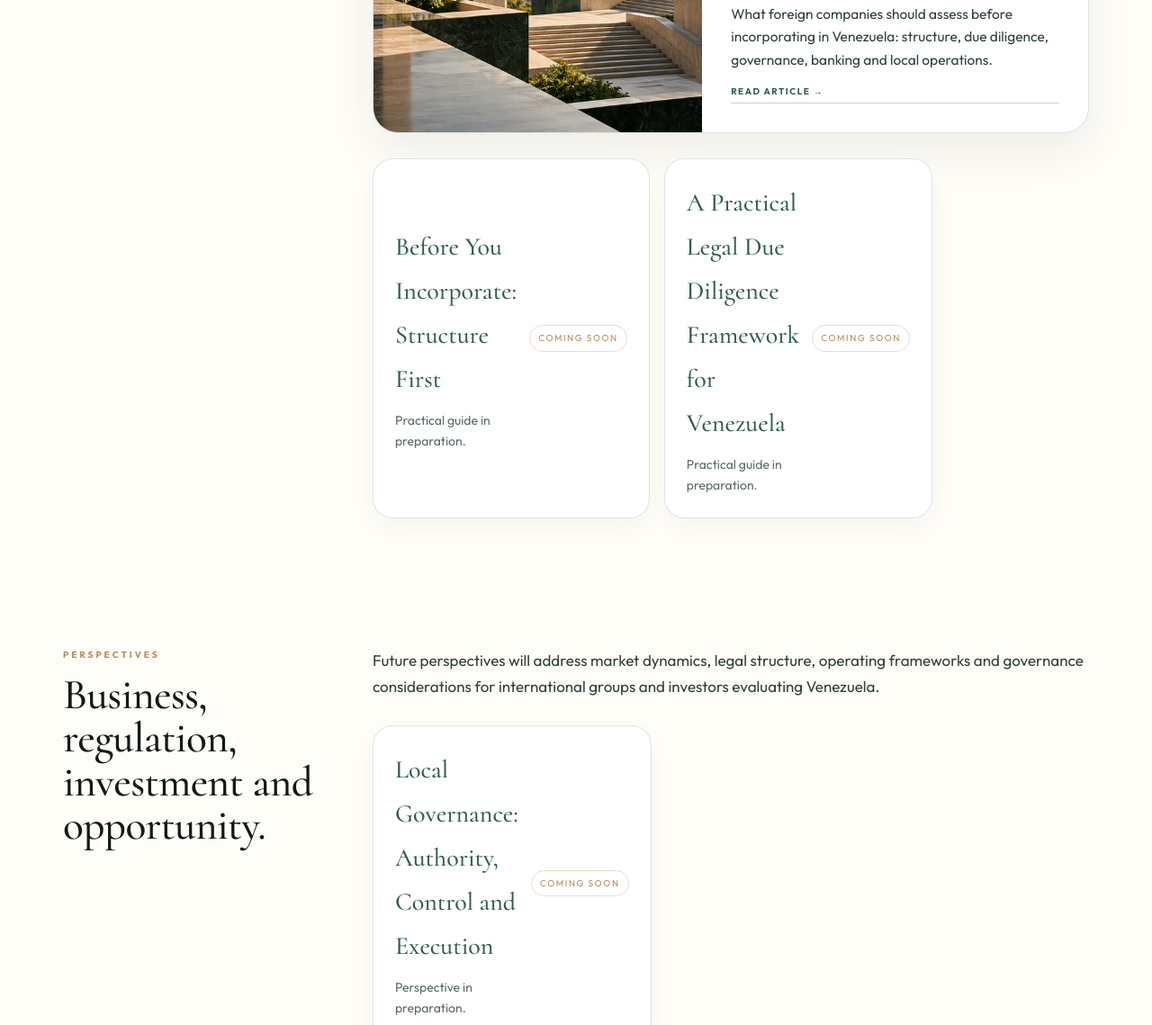
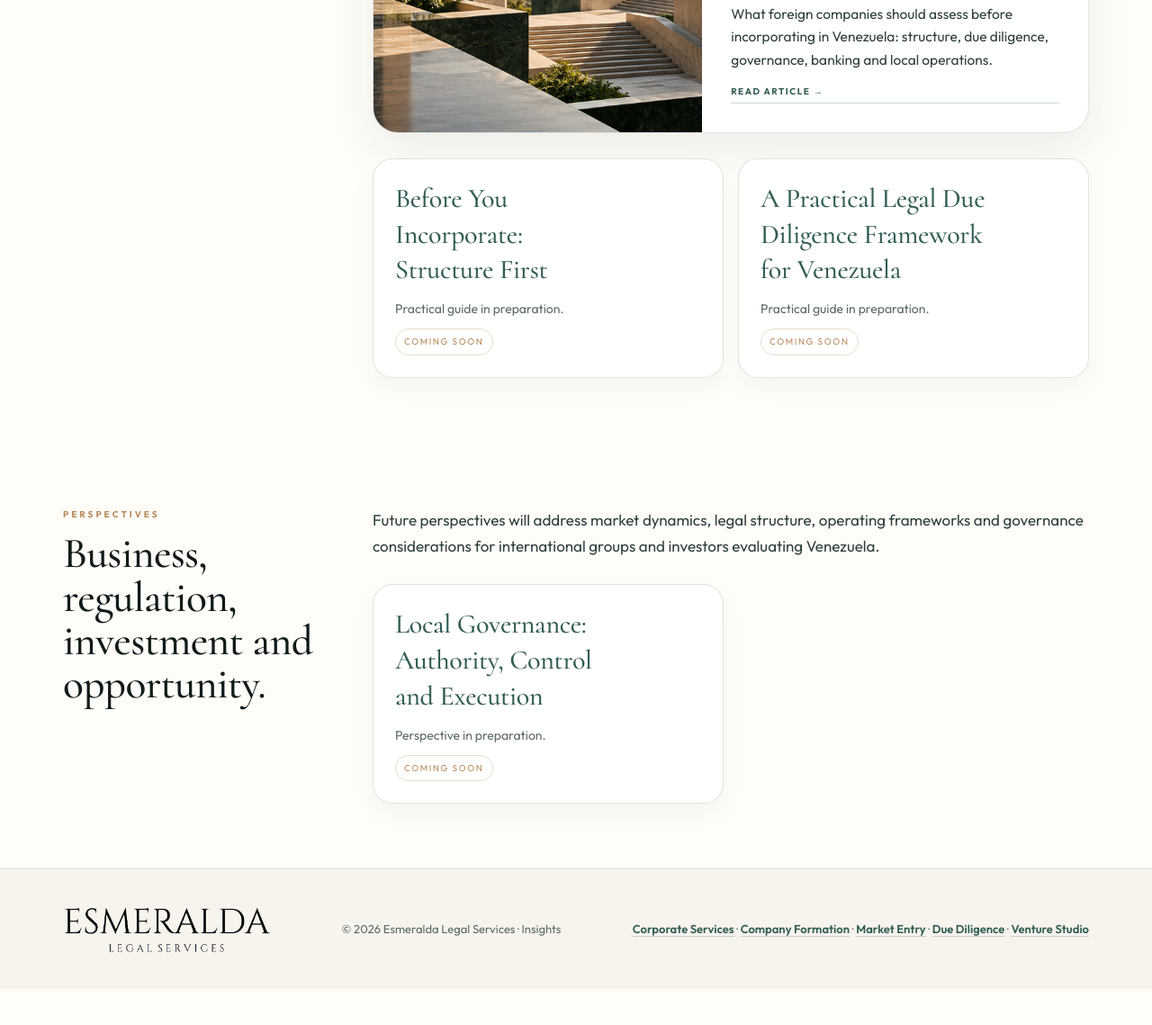
Before and after one commit to jmalayeto-esmeralda/esmeraldaservice.com, a plain HTML site: page en/insights/index.html in a window 1280 px wide. Shown: the part 960-2099 px from the top of the page at 90% size. After the commit the page ends 2059 px from the top, so only its background shows below. Drawn offline with Linux system fonts and the light colour scheme.

Commit message:
Add files via upload

```diff
--- a/en/insights/index.html
+++ b/en/insights/index.html
@@ -86,6 +86,16 @@ section{padding:76px 52px}.wrap{max-width:1140px;margin:auto}.section-k{font-siz
 @media(max-width:980px){.landing-flow{grid-template-columns:1fr!important}.landing-section .big-line{max-width:560px!important}.insight-feature-card{grid-template-columns:1fr!important;max-width:100%!important}.insight-feature-card img{min-height:230px!important}.insight-feature-content{padding:24px!important}.insight-feature-card h3{font-size:clamp(28px,7vw,40px)!important}}
 @media(max-width:560px){.landing-section .big-line{font-size:clamp(32px,11vw,44px)!important}.insight-feature-card img{min-height:190px!important}.insight-feature-content{padding:22px!important}.insight-feature-card h3{font-size:30px!important}.insight-feature-card p{font-size:15px!important}}
 
+
+/* V55 final card text diagram fix */
+.landing-copy .landing-card-grid{grid-template-columns:repeat(2,minmax(280px,1fr))!important;align-items:stretch!important}
+.insight-topic{display:block!important}
+.insight-topic>div{min-width:0!important}
+.insight-topic h3{font-size:clamp(24px,2.35vw,34px)!important;line-height:1.32!important;letter-spacing:-.01em!important;max-width:18ch!important;margin:0 0 12px!important;text-wrap:balance!important}
+.insight-topic p{max-width:26ch!important}
+.insight-topic .soon{display:inline-flex!important;margin-top:10px!important}
+@media (max-width:900px){.landing-copy .landing-card-grid{grid-template-columns:1fr!important}.insight-topic h3{max-width:none!important;font-size:clamp(24px,6.2vw,32px)!important}}
+
 </style>
 <script type="application/ld+json">{"@context":"https://schema.org","@graph":[{"@type":"CollectionPage","@id":"https://esmeraldaservice.com/en/insights/#webpage","url":"https://esmeraldaservice.com/en/insights/","name":"Venezuela Business & Legal Insights | Esmeralda Legal Services","description":"Executive legal and business insights for companies and investors evaluating Venezuela, including market entry, corporate structure and due diligence.","isPartOf":{"@id":"https://esmeraldaservice.com/#website"},"publisher":{"@id":"https://esmeraldaservice.com/#legalservice"}},{"@type":"BreadcrumbList","@id":"https://esmeraldaservice.com/en/insights/#breadcrumb","itemListElement":[{"@type":"ListItem","position":1,"name":"Esmeralda Legal Services","item":"https://esmeraldaservice.com/"},{"@type":"ListItem","position":2,"name":"Insights","item":"https://esmeraldaservice.com/en/insights/"}]},{"@type":"ItemList","@id":"https://esmeraldaservice.com/en/insights/#itemlist","name":"Esmeralda Insights","itemListElement":[{"@type":"ListItem","position":1,"url":"https://esmeraldaservice.com/en/insights/venezuela-market-entry-before-incorporating/","name":"Venezuela Market Entry in 2026: What Foreign Companies Should Decide Before Incorporating"}]}]}</script>
 </head>
```
Also changed, not shown: insights/index.html (+10 -0 lines).
